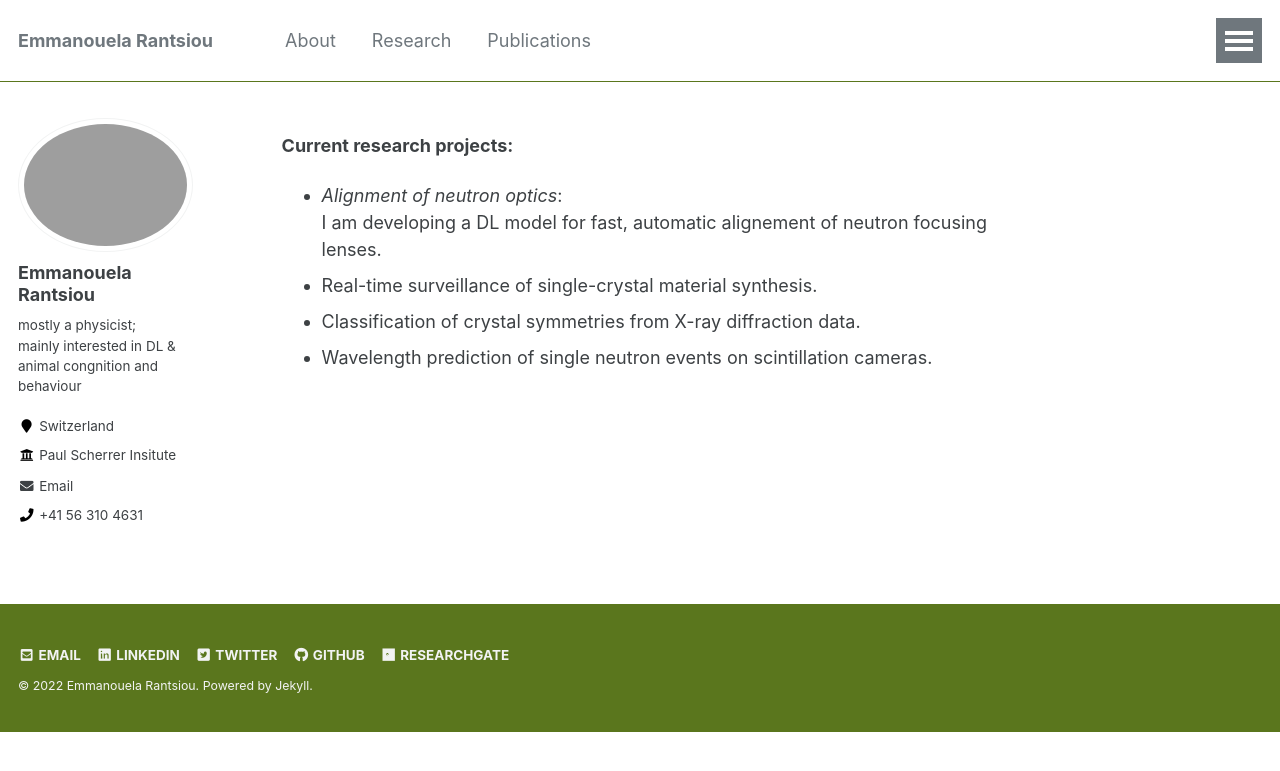
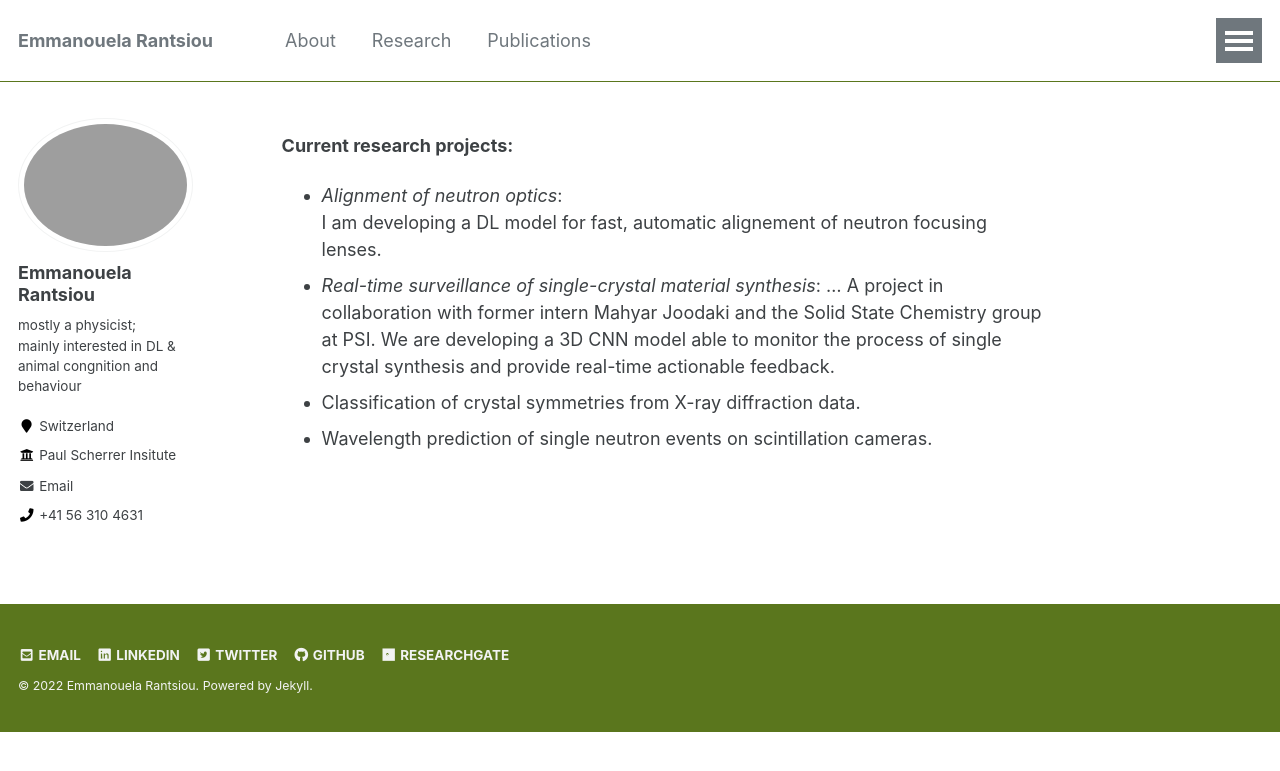
Before and after one commit to emmarant/emmarant.github.io, a Jekyll site: the page built from _pages/research.md, in a window 1280 px wide. Shown: the top 771 px of the page. Built offline with Jekyll 4.4.1, drawn with Linux system fonts in a browser that asks for light colours.

Commit message:
Update research.md

```diff
--- a/_pages/research.md
+++ b/_pages/research.md
@@ -10,6 +10,6 @@ author_profile: true
 **Current research projects:**
 
 - _Alignment of neutron optics_: <br> I am developing a DL model for fast, automatic alignement of neutron focusing lenses.
-- Real-time surveillance of single-crystal material synthesis.
+- _Real-time surveillance of single-crystal material synthesis_: ... A project in collaboration with former intern Mahyar Joodaki and the Solid State Chemistry group at PSI. We are developing a 3D CNN model able to  monitor the process of single crystal synthesis and provide real-time actionable feedback.
 - Classification of crystal symmetries  from X-ray diffraction data.
 - Wavelength prediction of single neutron events on scintillation cameras.
```
